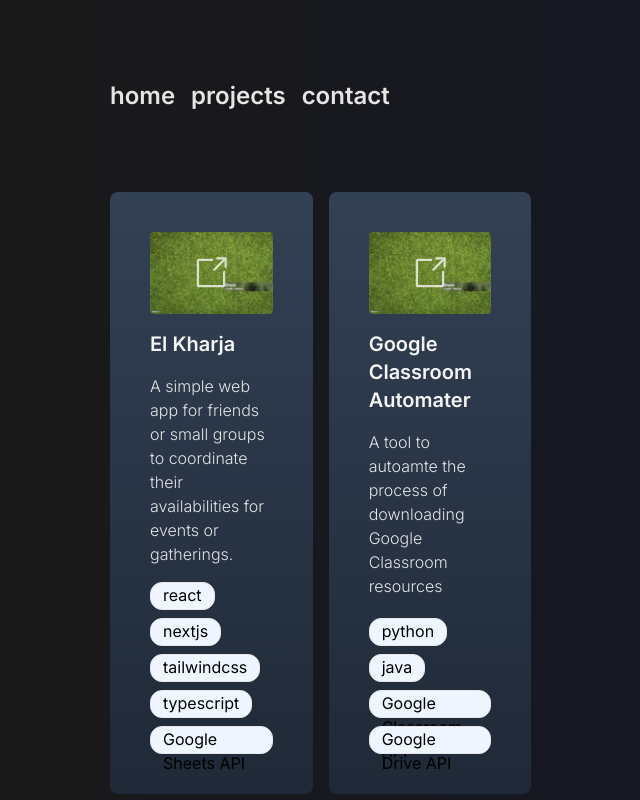
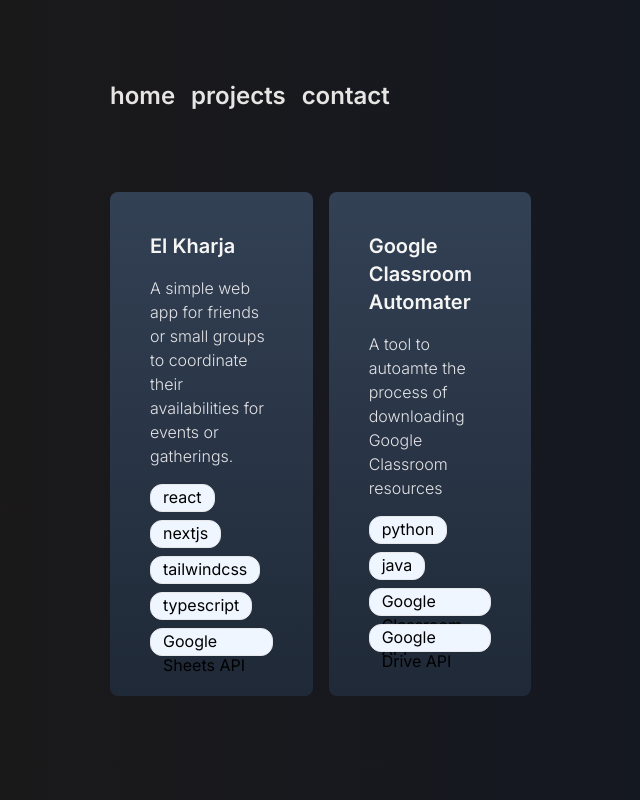
Before and after one commit to mohamedamara1/portfolio, a Next.js app: page /projects in a window 1280 px wide. Shown: the whole page, without its empty margins (210-850 px from the left). Built offline with nearby package versions, Linux system fonts and the light colour scheme.

Commit message:
removed image from project card on projects list

```diff
--- a/app/projects/page.tsx
+++ b/app/projects/page.tsx
@@ -1,5 +1,6 @@
 import Image from "next/image";
 import Link from "next/link";
+import { useRouter } from "next/navigation";
 import { FaExternalLinkAlt } from "react-icons/fa";
 import { GoLinkExternal } from "react-icons/go";
 
@@ -21,13 +22,13 @@ const projects = [
 ];
 export default function Projects() {
   return (
-    <div className="grid md:grid-cols-3 gap-4">
+    <div className="grid md:grid-cols-2 xl:grid-cols-3 gap-4">
       {projects.map((project, index) => (
         <div
           key={index}
           className="flex-1 min-h-52  bg-gradient-to-b from-slate-700 to-gray-800 p-10 rounded-lg flex flex-col gap-4 "
         >
-          <div className="relative transform transition duration-700 hover:scale-105 rounded">
+          {/*   <div className="relative transform transition duration-700 hover:scale-105 rounded">
             <Image
               src="/assets/project_thumbnail.jpg"
               width={500}
@@ -43,9 +44,14 @@ export default function Projects() {
             >
               <GoLinkExternal className="text-white text-4xl opacity-75 hover:scale-110 duration-700" />
             </Link>
-          </div>
-
-          <div className="flex flex-col flex-1 gap-4 ">
+          </div> */}
+          <Link
+            className=""
+            href={{
+              pathname: `/projects/${project.slug}`,
+            }}
+          >
+            <div className="flex flex-col flex-1 gap-4 transform transition duration-700 hover:scale-105 rounded">
               <div className="text-xl text-stone-100 font-semibold">
                 {project.name}
               </div>
@@ -65,6 +71,7 @@ export default function Projects() {
                 </div>
               </div>
             </div>
+          </Link>
         </div>
       ))}
     </div>
--- a/content/projects/elkharja.mdx
+++ b/content/projects/elkharja.mdx
@@ -3,9 +3,8 @@
 #  summary: A portfolio website built with NextJs and MDX.
 #  image: /images/projects/next-mdx-portfolio.jpg
   author: 'Mohamed Amara'
-  publishedAt: '2024-08-08'
+  publishedAt: '2024-09-15'
 ---
-
 
 ## Overview
 
--- a/content/projects/google-classroom-automater.mdx
+++ b/content/projects/google-classroom-automater.mdx
@@ -3,7 +3,7 @@
 #  summary: A portfolio website built with NextJs and MDX.
 #  image: /images/projects/next-mdx-portfolio.jpg
   author: 'Mohamed Amara'
-  publishedAt: '2024-08-08'
+  publishedAt: '2024-09-15'
 ---
 
 ## Overview
```
Lines whose indentation alone changed are shown as unchanged.
